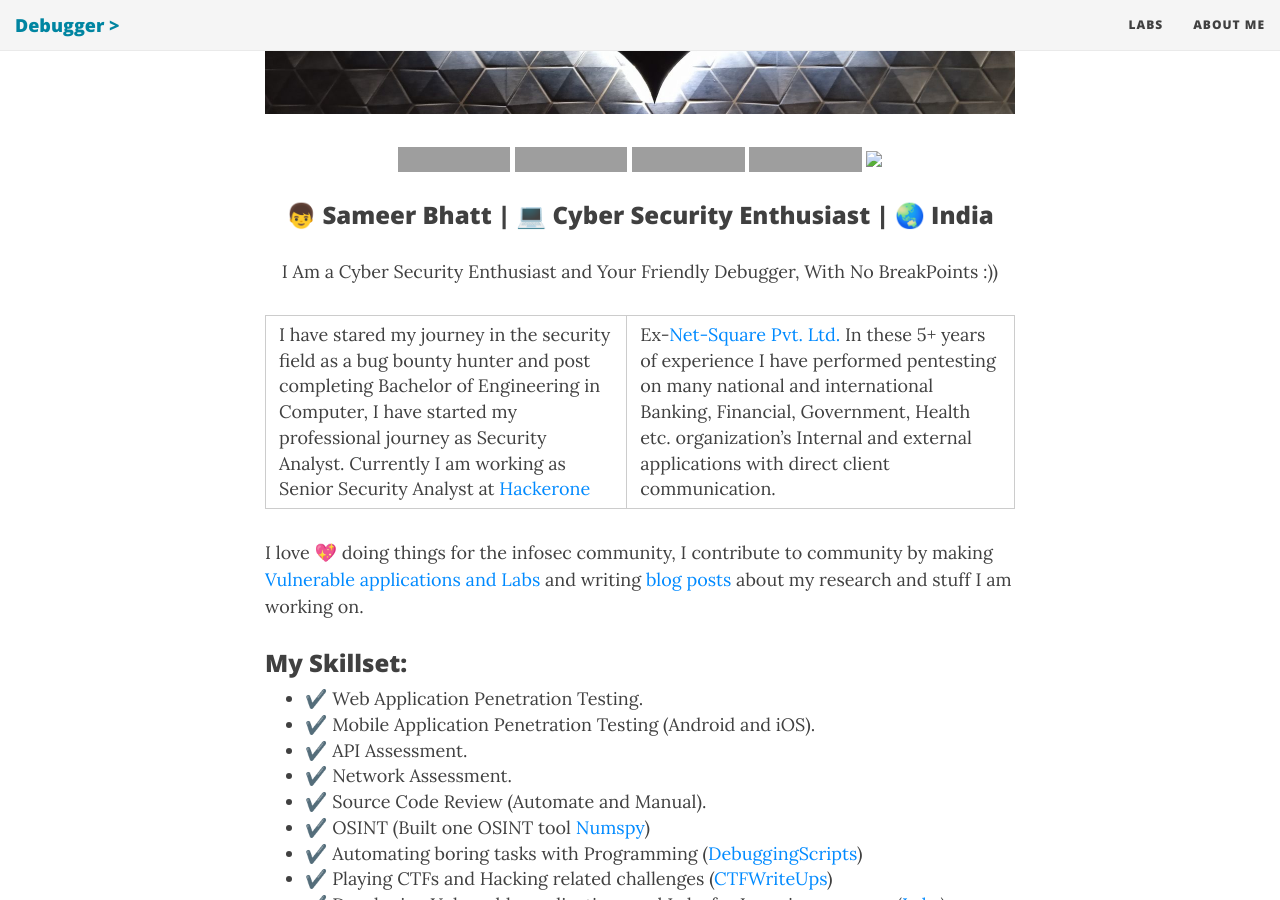
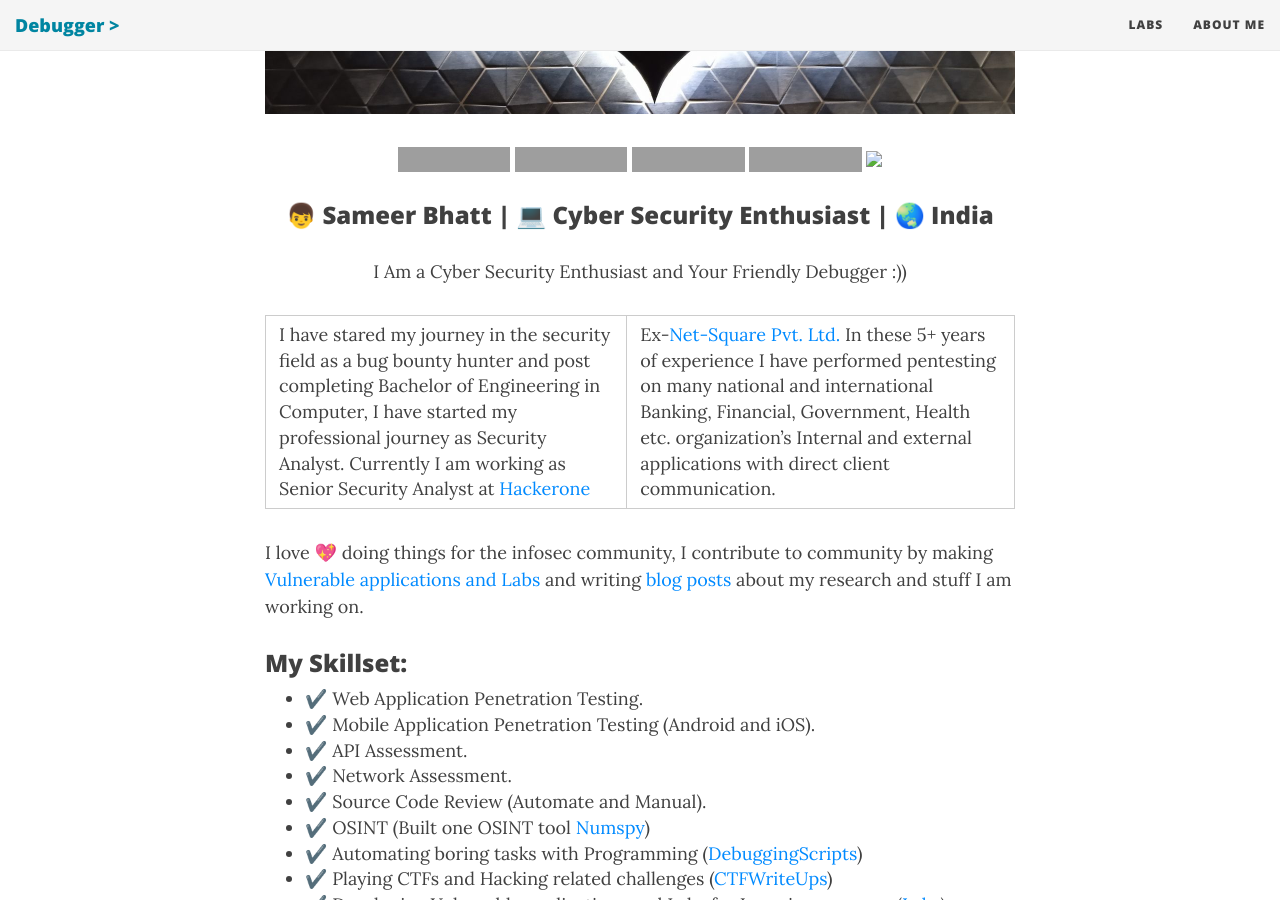
Before and after one commit to bhattsameer/bhattsameer.github.io, a Jekyll site: the page built from aboutme.md, in a window 1280 px wide and 900 px high, scrolled down 474 px, cut to the strip 0-900 px from the top of the window. Built offline with Jekyll 4.4.1, drawn with Linux system fonts in a browser that asks for light colours; nearby versions of some CDN libraries; grey boxes are pictures that could not be loaded.

Commit message:
Update aboutme.md

```diff
--- a/aboutme.md
+++ b/aboutme.md
@@ -22,7 +22,7 @@
 </div>
 <div align="center">
 <p>
-I Am a Cyber Security Enthusiast and Your Friendly Debugger, With No BreakPoints :))
+I Am a Cyber Security Enthusiast and Your Friendly Debugger :))
 </p>
 </div>
 
```
